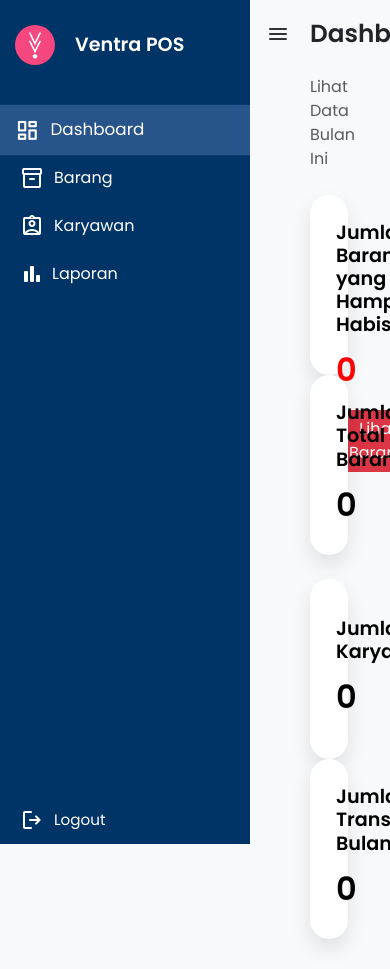
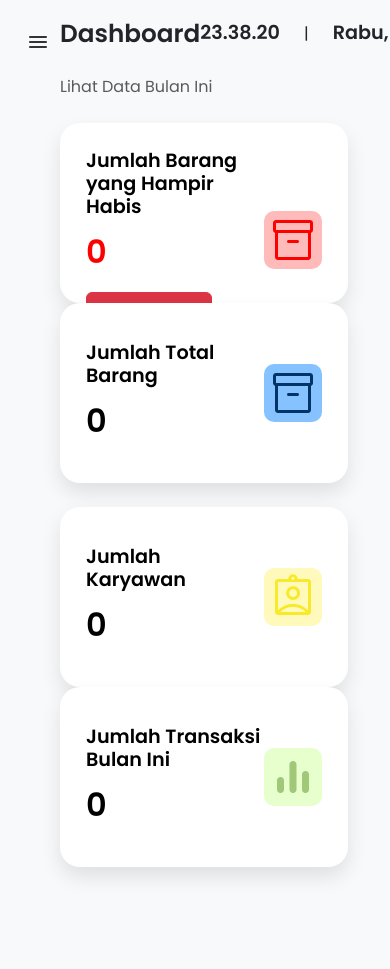
Before and after one commit to Iftikhar21/Ventra-Web, a PHP site: page /Dashboard/index.php in a window 390 px wide; the page is wider, and only the part inside the window is pictured. After the commit the page ends 877 px from the top of that part, so only its background shows below. Run offline with PHP 8.4, Linux system fonts and the light colour scheme; the visitor is signed in with stand-in values (Sample User, id 1); data that the repository does not hold is empty.

Commit message:
cb responsice

```diff
--- a/Dashboard/index.php
+++ b/Dashboard/index.php
@@ -31,6 +31,7 @@
   <link href="https://fonts.googleapis.com/icon?family=Material+Icons+Rounded" rel="stylesheet">
   <link href="https://cdn.jsdelivr.net/npm/bootstrap-icons@1.10.5/font/bootstrap-icons.css" rel="stylesheet">
   <link href="https://fonts.googleapis.com/css2?family=Material+Symbols+Rounded" rel="stylesheet" />
+
   <link rel="stylesheet" href="style.css">
   <link rel="stylesheet" href="../Style/sidebar.css">
 </head>
@@ -81,6 +82,10 @@
       </ul>
     </div>
   </div>
+
+  <button class="toggle-btn-two d-none" onclick="toggleSidebar()">
+    <i class="fas fa-bars"></i>
+  </button>
 
   <!-- Main Content -->
   <main class="main-content position-relative border-radius-lg ps-5 pt-3" style="margin-left: 250px;">
--- a/Style/sidebar.css
+++ b/Style/sidebar.css
@@ -8,7 +8,7 @@
 
     .sidebar {
       width: 250px;
-      height: 100vh;
+      min-height: 100vh;
       background-color: #003366;
       color: #fff;
       position: fixed;
@@ -152,3 +152,33 @@
     .main-content nav .nav-item a {
         margin-top: 7px;
     }
+
+    /* Responsive Sidebar */
+    @media (max-width: 768px) {
+        .sidebar {
+          transform: translateX(-100%);
+          position: fixed;
+          top: 0;
+          left: 0;
+          z-index: 1050;
+        }
+
+        .sidebar.show {
+          transform: translateX(0);
+        }
+
+        .toggle-btn {
+          position: fixed;
+          top: 20px;
+          left: 20px;
+          z-index: 1100;
+          background: none;
+          border: none;
+          font-size: 24px;
+          color: #333;
+        }
+
+        .main-content {
+          margin-left: 0 !important;
+        }
+      }
--- a/js/sidebar.js
+++ b/js/sidebar.js
@@ -3,14 +3,19 @@ function toggleSidebar() {
     const toggleBtn = document.querySelector('.toggle-btn');
     const mainContent = document.querySelector('.main-content');
 
+    if (window.innerWidth <= 768) {
+        // Untuk layar kecil: toggle class show
+        sidebar.classList.toggle('show');
+    } else {
+        // Untuk layar besar: collapse
         sidebar.classList.toggle('collapsed');
-
         if (sidebar.classList.contains('collapsed')) {
         toggleBtn.style.left = '90px';
         mainContent.style.marginLeft = '70px';
         } else {
         toggleBtn.style.left = '260px';
         mainContent.style.marginLeft = '250px';
+        }
     }
 }
 
```
Lines whose indentation alone changed are shown as unchanged.
